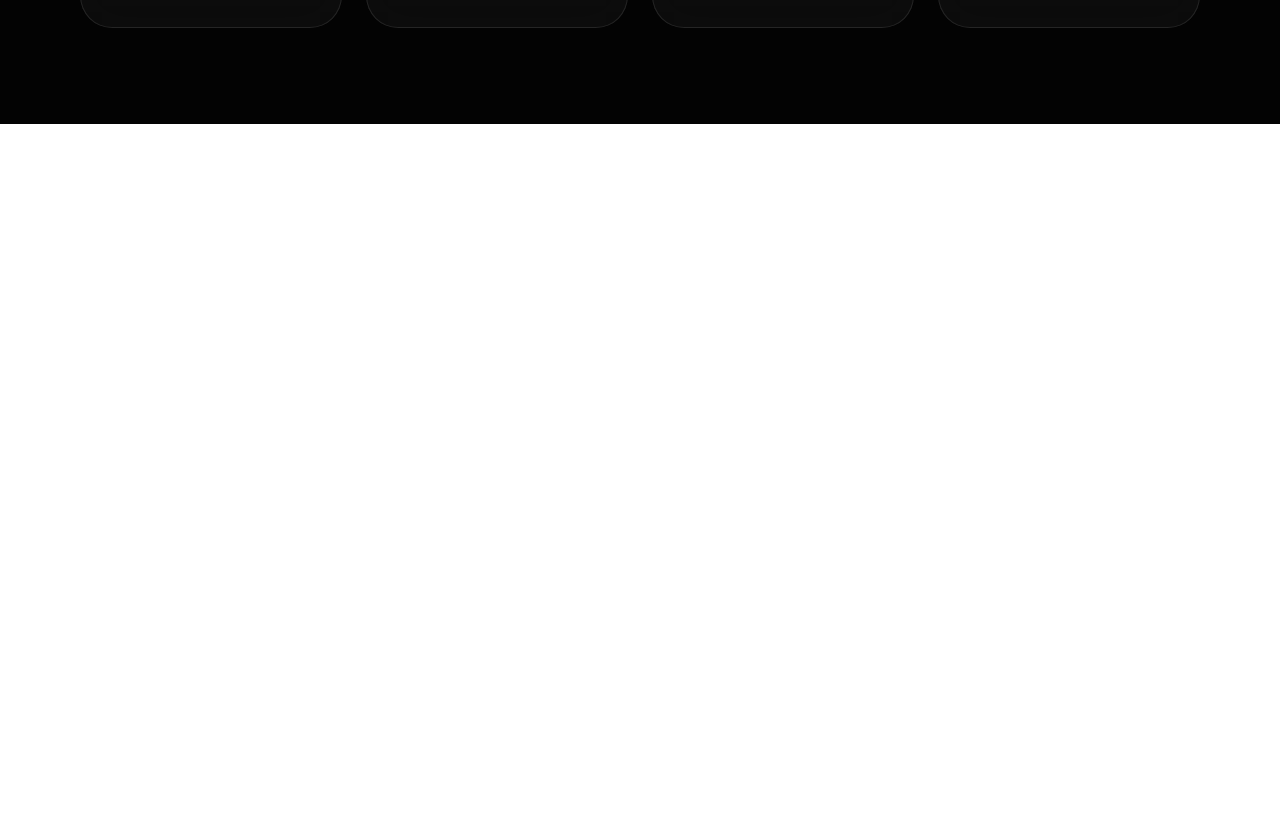
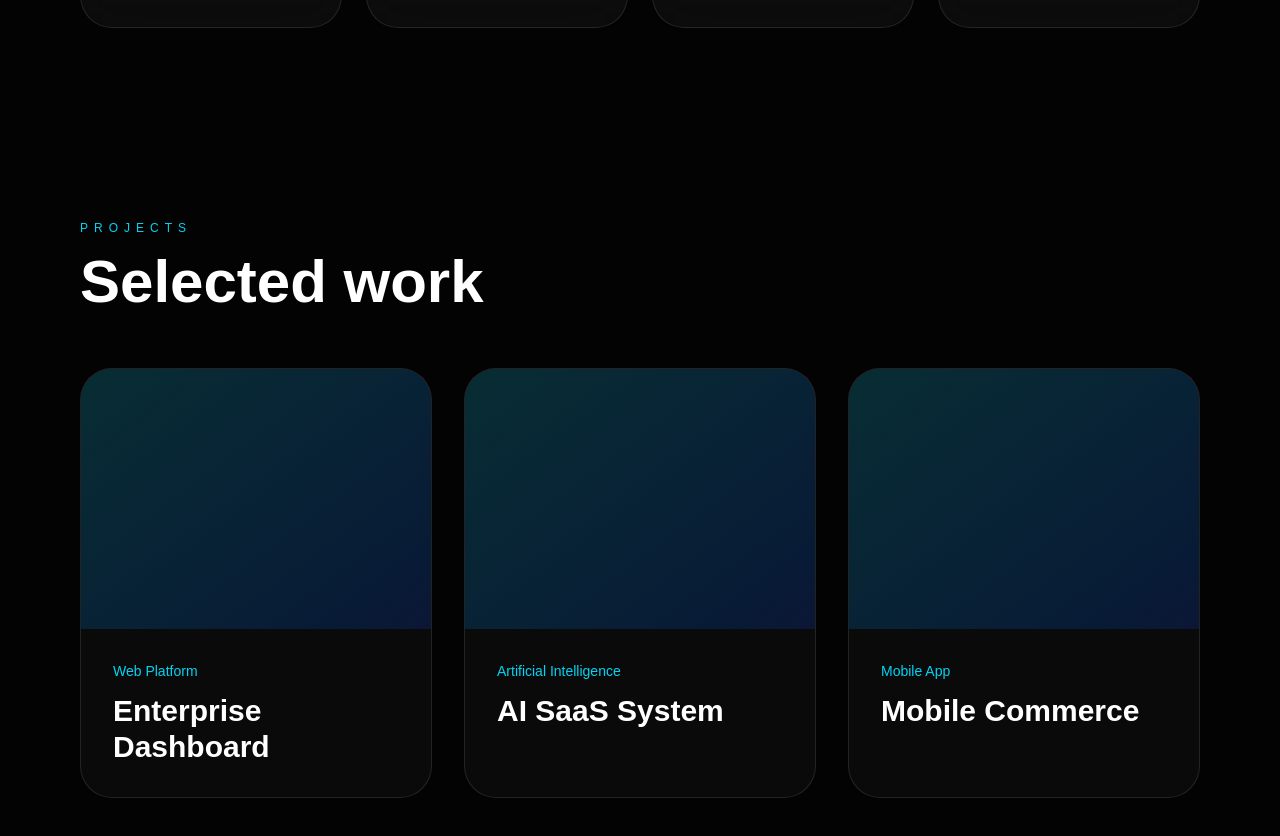
Before and after one commit to 2LLSOFT/2llsoft-clean, a Next.js app: page / in a window 1280 px wide. Shown: the part 1322-2158 px from the top of the page. Before the commit the page ends 1446 px from the top, so only its background shows below. Built offline with nearby package versions, Linux system fonts and the light colour scheme.

Commit message:
add projects section

```diff
--- a/app/page.tsx
+++ b/app/page.tsx
@@ -1,6 +1,7 @@
 import Navbar from "@/components/Navbar";
 import Hero from "@/sections/Hero";
 import Services from "@/sections/Services";
+import Projects from "@/sections/Projects";
 
 export default function Home() {
   return (
@@ -8,6 +9,7 @@ export default function Home() {
       <Navbar />
       <Hero />
       <Services />
+      <Projects />
     </main>
   );
 }
--- /dev/null
+++ b/sections/Projects.tsx
@@ -0,0 +1,52 @@
+const projects = [
+  {
+    name: "Enterprise Dashboard",
+    category: "Web Platform",
+  },
+  {
+    name: "AI SaaS System",
+    category: "Artificial Intelligence",
+  },
+  {
+    name: "Mobile Commerce",
+    category: "Mobile App",
+  },
+];
+
+export default function Projects() {
+  return (
+    <section
+      id="projects"
+      className="px-6 py-24 text-white md:px-20"
+    >
+      <p className="text-xs uppercase tracking-[0.5em] text-cyan-400">
+        Projects
+      </p>
+
+      <h2 className="mt-4 text-4xl font-black md:text-6xl">
+        Selected work
+      </h2>
+
+      <div className="mt-14 grid gap-8 md:grid-cols-3">
+        {projects.map((project) => (
+          <div
+            key={project.name}
+            className="group overflow-hidden rounded-[2rem] border border-white/10 bg-white/[0.03]"
+          >
+            <div className="h-[260px] bg-gradient-to-br from-cyan-500/20 to-blue-700/20 transition duration-500 group-hover:scale-105" />
+
+            <div className="p-8">
+              <p className="text-sm text-cyan-400">
+                {project.category}
+              </p>
+
+              <h3 className="mt-3 text-3xl font-bold">
+                {project.name}
+              </h3>
+            </div>
+          </div>
+        ))}
+      </div>
+    </section>
+  );
+}
```
